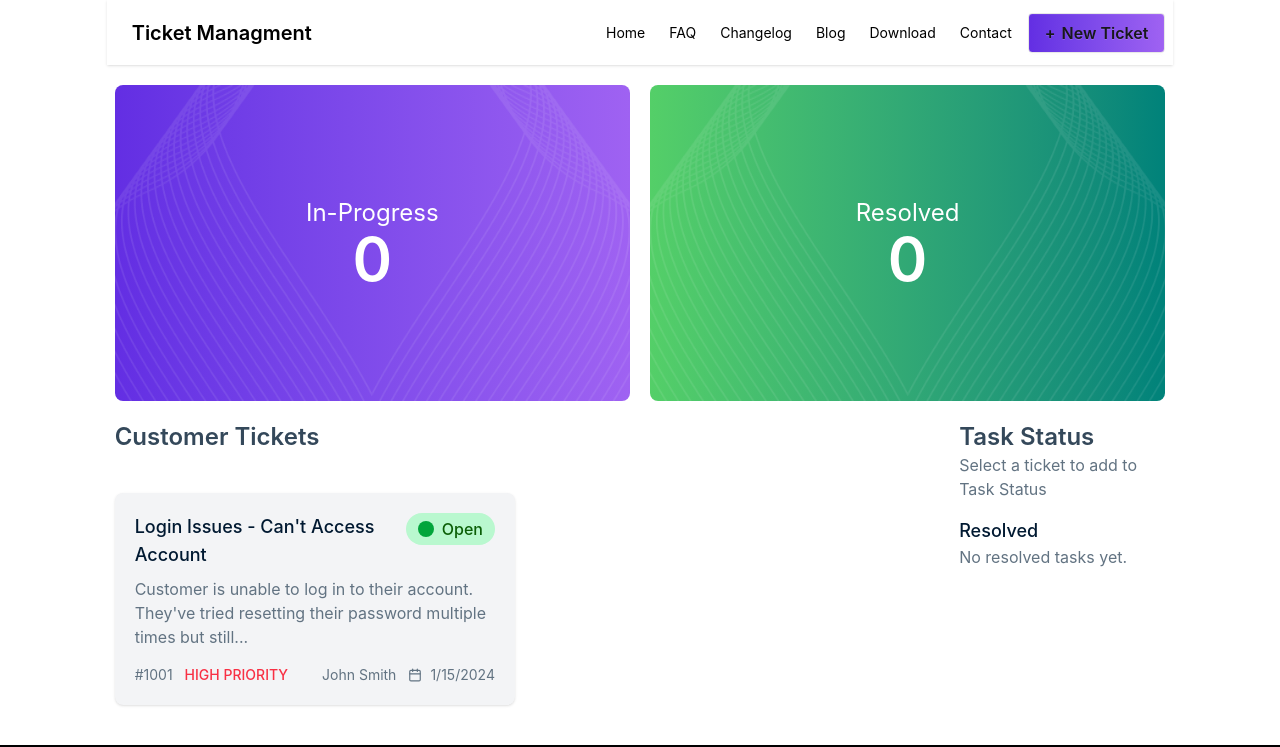
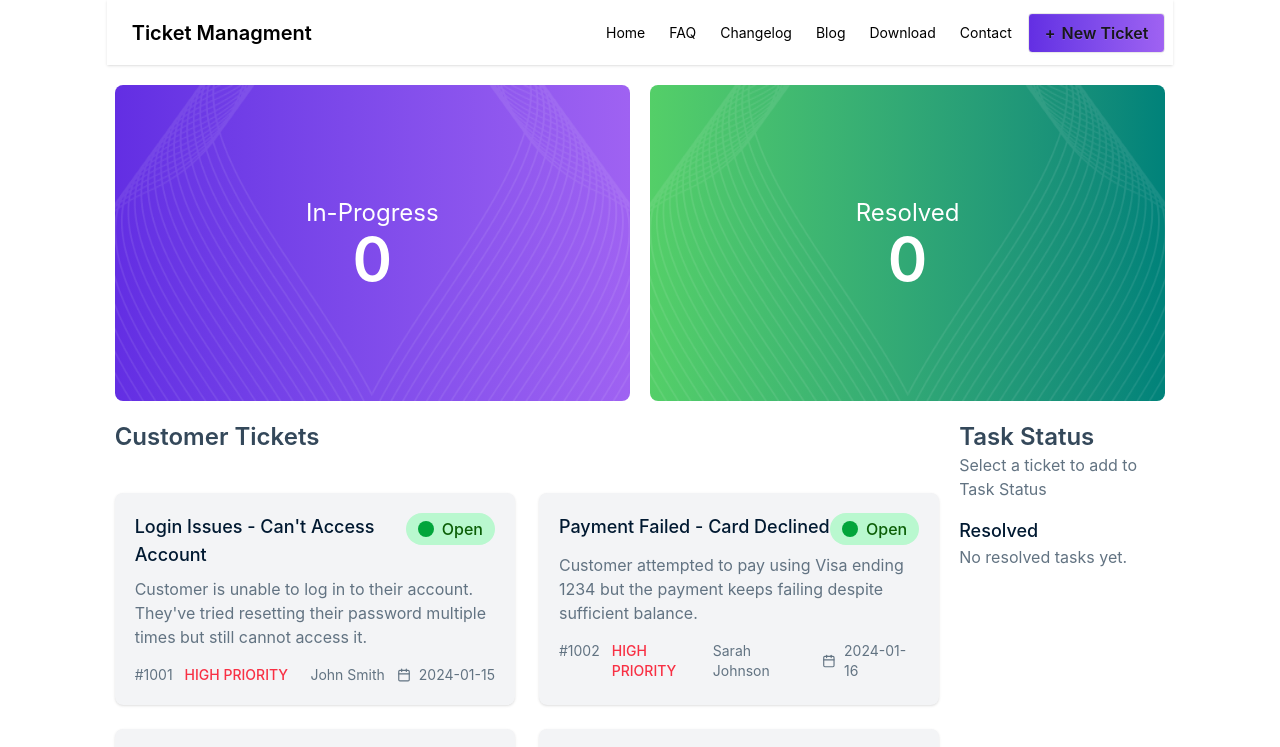
Before and after one commit to Sheikhmsip/customer-ticket-managment, a React (Vite) app: page / in a window 1280 px wide. Shown: the top 747 px of the page. Built offline with nearby package versions, Linux system fonts and the light colour scheme.

Commit message:
load tickets data and show in card

```diff
--- a/src/App.jsx
+++ b/src/App.jsx
@@ -3,17 +3,31 @@ import CountTask from './components/CountTask/CountTask'
 import Navbar from './components/Navbar/Navbar'
 import Footer from './components/Footer/Fotter'
 import CustomerTicket from './components/CustomerTicket/CustomerTicket'
+import { Suspense } from 'react'
 
 
-
+const fatchTickets = async () => {
+  try {
+    const response = await fetch('/tickets.json');
+    const data = await response.json();
+    return data;
+  } catch (error) {
+    console.error('Error fetching tickets:', error);
+    throw error;
+  }
+};
 
 function App() {
+
+  const ticketsPromise = fatchTickets();
   return (
     <div className='bg-white w-full'>
       <Navbar></Navbar>
       <CountTask></CountTask>
+      <Suspense fallback={<div className='text-center text-2xl text-[#34485A] font-semibold'>Loading Tickets...</div>}>
 
-        <CustomerTicket  />
+        <CustomerTicket ticketsPromise={ticketsPromise}></CustomerTicket>
+      </Suspense>
 
       <Footer></Footer>
     </div>
--- a/src/components/CustomerTicket/CustomerTicket.jsx
+++ b/src/components/CustomerTicket/CustomerTicket.jsx
@@ -1,11 +1,13 @@
+import React, { use } from 'react';
 import CustomerTicketCard from './CustomerTicketCard';
 import TaskStatus from './TaskStatus';
 
-const CustomerTicket = () => {
-
+const CustomerTicket = ({ticketsPromise}) => {
+    const ticketsData = use(ticketsPromise);
+    console.log(ticketsData);
     return (
         <div className='md:w-10/12 mx-auto mt-5 gap-5 px-2 flex flex-col-reverse md:flex items-start justify-start lg:flex-row '>
-            <CustomerTicketCard></CustomerTicketCard>
+            <CustomerTicketCard tickets={ticketsData}></CustomerTicketCard>
             <TaskStatus></TaskStatus>
         </div>
     );
--- a/src/components/CustomerTicket/CustomerTicketCard.jsx
+++ b/src/components/CustomerTicket/CustomerTicketCard.jsx
@@ -2,42 +2,42 @@ import React from 'react';
 import { FaCalendar, FaCircle } from 'react-icons/fa6';
 import { FiCalendar } from 'react-icons/fi';
 
-const CustomerTicketCard = () => {
+const CustomerTicketCard = ({ tickets }) => {
   return (
     <div className='md:w-[80%] mx-auto'>
       <h1 className='text-[#34485A] font-semibold text-2xl'>Customer Tickets</h1>
 
       <div className="py-10 grid gap-6 lg:grid-cols-2">
 
-    {/* ticket card */}
-        <div className="bg-gray-100 rounded-lg shadow p-5">
+        {/* ticket card */}
+
+        {tickets.map(ticket=> <div className="bg-gray-100 rounded-lg shadow p-5">
           <div className="flex justify-between items-start">
             <h3 className="text-lg font-medium text-[#001931]">
-              Login Issues - Can't Access Account
+              {ticket.title}
             </h3>
             <span className="bg-[#B9F8CF] text-base text-[#0B5E06] px-3 py-1 rounded-full font-medium flex items-center gap-2">
               <FaCircle color='#02A53B'></FaCircle>
-              Open
+             {ticket.status}
             </span>
           </div>
 
           <p className="text-[#627382] text-base mt-2">
-            Customer is unable to log in to their account. They've tried resetting
-            their password multiple times but still...
+            {ticket.description}
           </p>
 
           <div className="flex justify-between items-center mt-4 text-sm">
             <div className="flex gap-3">
-              <span className="text-[#627382] text-sm">#1001</span>
-              <span className="text-[#F83044] font-medium">HIGH PRIORITY</span>
+              <span className="text-[#627382] text-sm">{ticket.id}</span>
+              <span className="text-[#F83044] font-medium uppercase">{ticket.priority} priority</span>
             </div>
 
             <div className="flex items-center gap-3 text-sm text-[#627382]">
-              <span>John Smith</span>
-              <span className='flex gap-2 justify-between items-center'><FiCalendar width={24} height={24} /> 1/15/2024</span>
+              <span>{ticket.customer}</span>
+              <span className='flex gap-2 justify-between items-center'><FiCalendar width={24} height={24} />{ticket.date} </span>
             </div>
           </div>
-        </div>
+        </div>)}
       </div>
     </div>
   );
```
